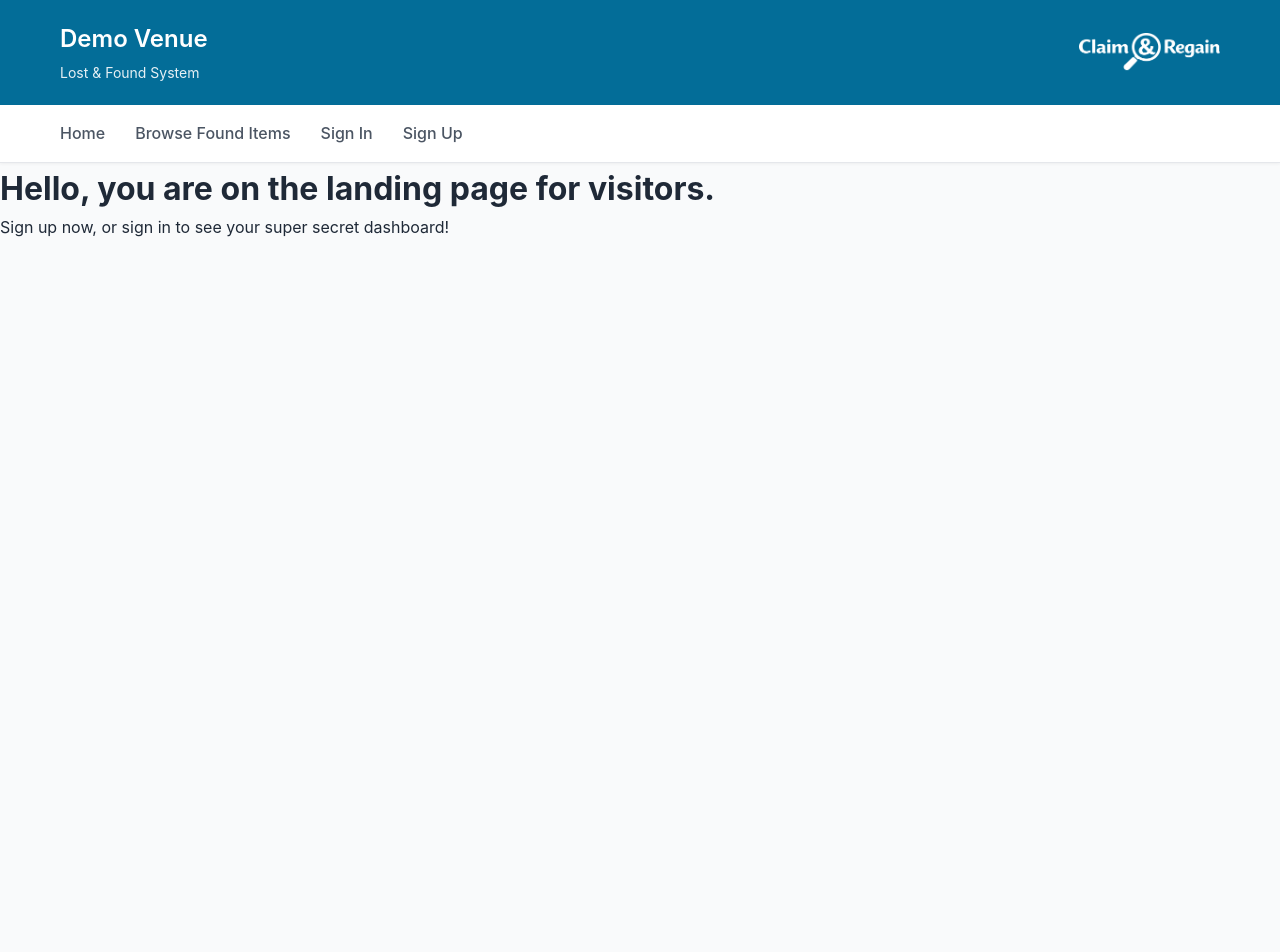
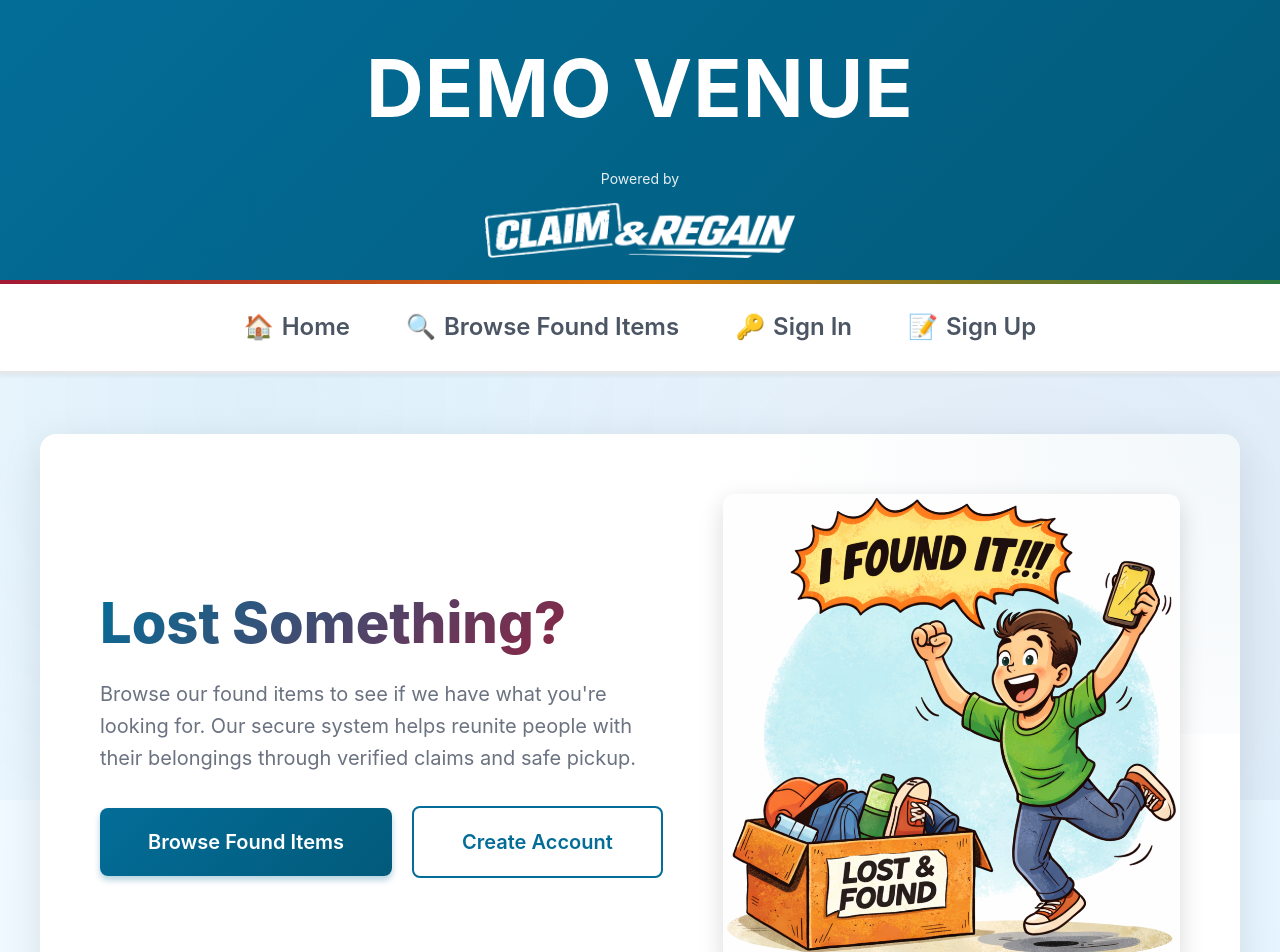
Before and after one commit to veggiebyte/claim-regain-frontend, a React (Vite) app: page / in a window 1280 px wide. Shown: the top 952 px of the page. Before the commit the page ends 800 px from the top, so only its background shows below. Built offline with nearby package versions, Linux system fonts and the light colour scheme; no server answers.

Commit message:
Landing Page design

```diff
--- a/src/App.jsx
+++ b/src/App.jsx
@@ -3,7 +3,6 @@ import NavBar from './components/NavBar/NavBar';
 import SignUpForm from './components/SignUpForm/SignUpForm';
 import SignInForm from './components/SignInForm/SignInForm';
 import Landing from './components/Landing/Landing';
-import Dashboard from './components/Dashboard/Dashboard';
 import FoundItemList from './components/FoundItemList/FoundItemList';
 import FoundItemDetails from './components/FoundItemDetails/FoundItemDetails';
 import FoundItemForm from './components/FoundItemForm/FoundItemForm';
@@ -62,7 +61,7 @@ const App = () => {
     <>
       <NavBar />
       <Routes>
-        <Route path='/' element={user ? <Dashboard /> : <Landing />} />
+        <Route path='/' element={<Landing />} />
 
         {/* Public routes - anyone can view found items */}
         <Route path='/founditems' element={<FoundItemList foundItems={foundItems} />} />
--- a/src/components/Dashboard/Dashboard.jsx
+++ /dev/null
@@ -1,38 +0,0 @@
-import { useContext } from 'react';
-import { Link } from 'react-router';
-import { UserContext } from '../../contexts/UserContext';
-
-const Dashboard = () => {
-  const { user } = useContext(UserContext);
-
-  return (
-    <main>
-      <h1>Welcome to Claim & Regain, {user.username}!</h1>
-      <p>Your role: <strong>{user.role}</strong></p>
-
-      {user.role === 'STAFF' ? (
-        <div>
-          <h2>Staff Dashboard</h2>
-          <p>As staff, you can:</p>
-          <ul>
-            <li><Link to='/staff/dashboard'>View Staff Dashboard (All Items)</Link></li>
-            <li><Link to='/founditems/new'>Log New Found Items</Link></li>
-            <li><Link to='/claims'>Review Claims</Link></li>
-            <li><Link to='/founditems'>View Public Found Items List</Link></li>
-          </ul>
-        </div>
-      ) : (
-        <div>
-          <h2>Visitor Dashboard</h2>
-          <p>As a visitor, you can:</p>
-          <ul>
-            <li><Link to='/founditems'>Browse Found Items</Link></li>
-            <li><Link to='/claims'>View My Claims</Link></li>
-          </ul>
-        </div>
-      )}
-    </main>
-  );
-};
-
-export default Dashboard;
--- a/src/components/Landing/Landing.jsx
+++ b/src/components/Landing/Landing.jsx
@@ -1,8 +1,32 @@
+import { Link } from 'react-router';
+
 const Landing = () => {
   return (
-    <main>
-      <h1>Hello, you are on the landing page for visitors.</h1>
-      <p>Sign up now, or sign in to see your super secret dashboard!</p>
+    <main className="landing-page">
+      <div className="hero-section">
+        <div className="hero-container">
+          <div className="hero-content">
+            <h1>Lost Something?</h1>
+            <p className="hero-subtitle">
+              Browse our found items to see if we have what you're looking for.
+              Our secure system helps reunite people with their belongings through
+              verified claims and safe pickup.
+            </p>
+            <div className="cta-buttons">
+              <Link to="/founditems" className="btn-primary btn-large">
+                Browse Found Items
+              </Link>
+              <Link to="/sign-up" className="btn-secondary btn-large">
+                Create Account
+              </Link>
+            </div>
+          </div>
+
+          <div className="hero-image">
+<img src="/images/hero_image.png" alt="Here Image_I found it!" />
+          </div>
+        </div>
+      </div>
     </main>
   );
 };
--- a/src/components/NavBar/NavBar.jsx
+++ b/src/components/NavBar/NavBar.jsx
@@ -10,10 +10,8 @@ const NavBar = () => {
       {/* Header with venue info and logo */}
       <header className="header">
         <div className="header-content">
-          <div className="venue-info">
-            <h1>Demo Venue</h1>
-            <p>Lost & Found System</p>
-          </div>
+          <h1 className="venue-title">Demo Venue</h1>
+          <p className="powered-by">Powered by</p>
           <div className="logo-brand">
             <img src="/images/logo_white.png" alt="Claim & Regain" />
           </div>
@@ -24,29 +22,73 @@ const NavBar = () => {
       <nav className="navbar">
         <div className="nav-container">
           <ul className="nav-links">
-            <li><Link to="/">Home</Link></li>
+            <li>
+              <Link to="/">
+                <span>🏠</span> Home
+              </Link>
+            </li>
 
             {!user ? (
               // Guest navigation
               <>
-                <li><Link to="/founditems">Browse Found Items</Link></li>
-                <li><Link to="/sign-in">Sign In</Link></li>
-                <li><Link to="/sign-up">Sign Up</Link></li>
+                <li>
+                  <Link to="/founditems">
+                    <span>🔍</span> Browse Found Items
+                  </Link>
+                </li>
+                <li>
+                  <Link to="/sign-in">
+                    <span>🔑</span> Sign In
+                  </Link>
+                </li>
+                <li>
+                  <Link to="/sign-up">
+                    <span>📝</span> Sign Up
+                  </Link>
+                </li>
               </>
             ) : user.role === 'STAFF' ? (
               // Staff navigation
               <>
-                <li><Link to="/staff/dashboard">Staff Dashboard</Link></li>
-                <li><Link to="/founditems">Public View</Link></li>
-                <li><Link to="/claims">Review Claims</Link></li>
-                <li><Link to="/" onClick={handleSignOut}>Sign Out</Link></li>
+                <li>
+                  <Link to="/staff/dashboard">
+                    <span>📋</span> Staff Dashboard
+                  </Link>
+                </li>
+                <li>
+                  <Link to="/founditems">
+                    <span>👁️</span> Public View
+                  </Link>
+                </li>
+                <li>
+                  <Link to="/claims">
+                    <span>✓</span> Review Claims
+                  </Link>
+                </li>
+                <li>
+                  <Link to="/" onClick={handleSignOut}>
+                    <span>🚪</span> Sign Out
+                  </Link>
+                </li>
               </>
             ) : (
               // Visitor navigation
               <>
-                <li><Link to="/founditems">Browse Items</Link></li>
-                <li><Link to="/claims">My Claims</Link></li>
-                <li><Link to="/" onClick={handleSignOut}>Sign Out</Link></li>
+                <li>
+                  <Link to="/founditems">
+                    <span>🔍</span> Browse Items
+                  </Link>
+                </li>
+                <li>
+                  <Link to="/claims">
+                    <span>📝</span> My Claims
+                  </Link>
+                </li>
+                <li>
+                  <Link to="/" onClick={handleSignOut}>
+                    <span>🚪</span> Sign Out
+                  </Link>
+                </li>
               </>
             )}
           </ul>
--- a/src/index.css
+++ b/src/index.css
@@ -8,8 +8,23 @@
 body {
   font-family: -apple-system, BlinkMacSystemFont, 'Segoe UI', Arial, sans-serif;
   color: #1f2937;
-  background-color: #f9fafb;
+  background: linear-gradient(135deg, #f0f9ff 0%, #e0f2fe 100%);
+  background-attachment: fixed;
   line-height: 1.6;
+}
+
+body::before {
+  content: '';
+  position: fixed;
+  top: 0;
+  left: 0;
+  width: 100%;
+  height: 100%;
+  background-image:
+    radial-gradient(circle at 20% 50%, rgba(3, 109, 152, 0.05) 0%, transparent 50%),
+    radial-gradient(circle at 80% 80%, rgba(163, 24, 53, 0.05) 0%, transparent 50%);
+  pointer-events: none;
+  z-index: -1;
 }
 
 a {
@@ -34,54 +49,66 @@ ul {
   margin: 0 auto;
 }
 
-/* ===== HEADER & NAVIGATION ===== */
+/* ===== HEADER ===== */
 .header {
-  background-color: #036d98;
+  background: linear-gradient(135deg, #036d98 0%, #025a7a 100%);
   color: white;
-  padding: 20px 0;
-  box-shadow: 0 2px 4px rgba(0,0,0,0.1);
+  padding: 24px 0;
+  box-shadow: 0 4px 6px rgba(0,0,0,0.1);
+  position: relative;
+}
+
+.header::after {
+  content: '';
+  position: absolute;
+  bottom: 0;
+  left: 0;
+  width: 100%;
+  height: 4px;
+  background: linear-gradient(90deg, #a31835 0%, #d97706 50%, #2d7a3e 100%);
 }
 
 .header-content {
-  display: flex;
-  justify-content: space-between;
-  align-items: center;
   max-width: 1200px;
   margin: 0 auto;
   padding: 0 20px;
+  text-align: center;
 }
 
-.venue-info h1 {
-  font-size: 1.5rem;
-  font-weight: 600;
-  margin-bottom: 4px;
+.venue-title {
+  font-size: 5rem;
+  font-weight: 700;
+  margin-bottom: 16px;
+  text-transform: uppercase;
+  letter-spacing: 1px;
 }
 
-.venue-info p {
+.powered-by {
   font-size: 0.875rem;
   opacity: 0.9;
+  margin-bottom: 10px;
 }
 
 .logo-brand {
   display: flex;
+  justify-content: center;
   align-items: center;
   gap: 12px;
 }
 
 .logo-brand img {
-  height: 40px;
+  height: 60px;
   width: auto;
 }
 
-.logo-brand span {
-  font-size: 1.25rem;
-  font-weight: 600;
-}
-
+/* ===== NAVIGATION ===== */
 .navbar {
   background-color: white;
-  border-bottom: 1px solid #e5e7eb;
-  box-shadow: 0 1px 3px rgba(0,0,0,0.05);
+  border-bottom: 3px solid #e5e7eb;
+  box-shadow: 0 2px 4px rgba(0,0,0,0.05);
+  position: sticky;
+  top: 0;
+  z-index: 100;
 }
 
 .nav-container {
@@ -92,49 +119,86 @@ ul {
 
 .nav-links {
   display: flex;
-  gap: 30px;
-  padding: 16px 0;
+  gap: 8px;
+  padding: 12px 0;
+  justify-content: center;
+  flex-wrap: wrap;
 }
 
-.nav-links a {
+.nav-links li a {
+  display: flex;
+  align-items: center;
+  gap: 8px;
   color: #4b5563;
-  font-weight: 500;
-  transition: color 0.2s;
+  font-weight: 600;
+  font-size: 1.5rem;
+  padding: 12px 24px;
+  border-radius: 6px;
+  transition: all 0.2s;
+  position: relative;
 }
 
-.nav-links a:hover {
+.nav-links li a:hover {
+  background-color: #f0f9ff;
   color: #036d98;
+  transform: translateY(-2px);
+}
+
+.nav-links li a::after {
+  content: '';
+  position: absolute;
+  bottom: 0;
+  left: 50%;
+  transform: translateX(-50%);
+  width: 0;
+  height: 3px;
+  background: linear-gradient(90deg, #036d98, #a31835);
+  transition: width 0.3s;
+}
+
+.nav-links li a:hover::after {
+  width: 80%;
 }
 
 /* ===== BUTTONS ===== */
 .btn-primary {
-  background-color: #036d98;
+  background: linear-gradient(135deg, #036d98 0%, #025a7a 100%);
   color: white;
-  padding: 10px 20px;
-  border-radius: 6px;
+  padding: 14px 32px;
+  border-radius: 8px;
   border: none;
   font-weight: 600;
+  font-size: 1.125rem;
   cursor: pointer;
-  transition: background-color 0.2s;
+  transition: all 0.3s;
+  box-shadow: 0 4px 6px rgba(3, 109, 152, 0.3);
+  display: inline-block;
 }
 
 .btn-primary:hover {
-  background-color: #025a7a;
+  transform: translateY(-2px);
+  box-shadow: 0 6px 12px rgba(3, 109, 152, 0.4);
+  background: linear-gradient(135deg, #025a7a 0%, #036d98 100%);
 }
 
 .btn-secondary {
-  background-color: #6b7280;
-  color: white;
-  padding: 10px 20px;
-  border-radius: 6px;
-  border: none;
+  background: white;
+  color: #036d98;
+  padding: 14px 32px;
+  border-radius: 8px;
+  border: 2px solid #036d98;
   font-weight: 600;
+  font-size: 1.125rem;
   cursor: pointer;
-  transition: background-color 0.2s;
+  transition: all 0.3s;
+  display: inline-block;
 }
 
 .btn-secondary:hover {
-  background-color: #4b5563;
+  background: #036d98;
+  color: white;
+  transform: translateY(-2px);
+  box-shadow: 0 4px 8px rgba(3, 109, 152, 0.3);
 }
 
 .btn-danger {
@@ -145,24 +209,126 @@ ul {
   border: none;
   font-weight: 500;
   cursor: pointer;
-  transition: background-color 0.2s;
+  transition: all 0.2s;
 }
 
 .btn-danger:hover {
   background-color: #8a1329;
+  transform: translateY(-2px);
 }
 
-button, .btn-primary, .btn-secondary, .btn-danger {
-  font-size: 0.875rem;
+.btn-large {
+  padding: 18px 48px;
+  font-size: 1.25rem;
+  white-space: nowrap;
+}
+
+/* ===== LANDING PAGE ===== */
+.landing-page {
+  min-height: calc(100vh - 200px);
+}
+
+.hero-section {
+  padding: 60px 20px;
+}
+
+.hero-container {
+  max-width: 1200px;
+  margin: 0 auto;
+  display: grid;
+  grid-template-columns: 1fr 1fr;
+  gap: 60px;
+  align-items: center;
+  background: white;
+  padding: 60px;
+  border-radius: 16px;
+  box-shadow: 0 10px 40px rgba(0,0,0,0.1);
+  position: relative;
+  overflow: hidden;
+}
+
+.hero-container::before {
+  content: '';
+  position: absolute;
+  top: -50%;
+  right: -50%;
+  width: 100%;
+  height: 100%;
+  background: radial-gradient(circle, rgba(3, 109, 152, 0.05) 0%, transparent 70%);
+  pointer-events: none;
+}
+
+.hero-content {
+  z-index: 1;
+}
+
+.hero-content h1 {
+  font-size: 3.5rem;
+  margin-bottom: 20px;
+  font-weight: 800;
+  background: linear-gradient(135deg, #036d98 0%, #a31835 100%);
+  -webkit-background-clip: text;
+  -webkit-text-fill-color: transparent;
+  background-clip: text;
+  line-height: 1.2;
+}
+
+.hero-subtitle {
+  font-size: 1.25rem;
+  color: #6b7280;
+  margin-bottom: 32px;
+  line-height: 1.6;
+}
+
+.cta-buttons {
+  display: flex;
+  gap: 20px;
+  flex-direction: row;
+  flex-wrap: nowrap;
+  align-items: center;
+}
+
+.hero-image {
+  position: relative;
+  z-index: 1;
+}
+
+.hero-image img {
+  width: 100%;
+  height: auto;
+  border-radius: 12px;
+  box-shadow: 0 8px 24px rgba(0,0,0,0.15);
+}
+
+/* ===== CARDS ===== */
+.card {
+  background: white;
+  padding: 32px;
+  border-radius: 12px;
+  box-shadow: 0 4px 12px rgba(0,0,0,0.08);
+  margin-bottom: 24px;
+  border-left: 4px solid #036d98;
+  transition: all 0.3s;
+}
+
+.card:hover {
+  transform: translateY(-4px);
+  box-shadow: 0 8px 24px rgba(0,0,0,0.12);
+}
+
+.card h2, .card h3 {
+  margin-bottom: 16px;
+  color: #1f2937;
 }
 
 /* ===== TABLES ===== */
 .table-container {
   background: white;
-  border-radius: 8px;
-  box-shadow: 0 1px 3px rgba(0,0,0,0.1);
+  border-radius: 12px;
+  box-shadow: 0 4px 12px rgba(0,0,0,0.08);
   overflow: hidden;
-  margin-top: 20px;
+  margin-top: 24px;
+  border: 1px solid #e5e7eb;
 }
 
 table {
@@ -171,15 +337,15 @@ table {
 }
 
 thead {
-  background-color: #f9fafb;
-  border-bottom: 2px solid #e5e7eb;
+  background: linear-gradient(135deg, #f0f9ff 0%, #e0f2fe 100%);
+  border-bottom: 2px solid #036d98;
 }
 
 th {
-  padding: 12px 16px;
+  padding: 16px;
   text-align: left;
-  font-weight: 600;
-  color: #6b7280;
+  font-weight: 700;
+  color: #036d98;
   font-size: 0.875rem;
   text-transform: uppercase;
   letter-spacing: 0.05em;
@@ -187,35 +353,48 @@ th {
 
 td {
   padding: 16px;
-  border-bottom: 1px solid #e5e7eb;
+  border-bottom: 1px solid #f3f4f6;
 }
 
 tbody tr:hover {
   background-color: #f9fafb;
 }
 
+tbody tr:last-child td {
+  border-bottom: none;
+}
+
 td a {
   color: #036d98;
   margin: 0 8px;
+  font-weight: 500;
+  transition: color 0.2s;
 }
 
 td a:hover {
+  color: #a31835;
   text-decoration: underline;
 }
 
 /* ===== FORMS ===== */
 form {
   background: white;
-  padding: 30px;
-  border-radius: 8px;
-  box-shadow: 0 1px 3px rgba(0,0,0,0.1);
+  padding: 40px;
+  border-radius: 12px;
+  box-shadow: 0 4px 12px rgba(0,0,0,0.08);
   max-width: 600px;
+  border-left: 4px solid #036d98;
+}
+
+form h2 {
+  margin-bottom: 24px;
+  color: #1f2937;
 }
 
 label {
   display: block;
-  margin-bottom: 20px;
-  font-weight: 500;
+  margin-bottom: 24px;
+  font-weight: 600;
   color: #374151;
 }
 
@@ -226,12 +405,12 @@ input[type="date"],
 textarea,
 select {
   width: 100%;
-  padding: 10px 12px;
-  border: 1px solid #d1d5db;
-  border-radius: 6px;
-  font-size: 0.875rem;
-  margin-top: 6px;
-  transition: border-color 0.2s;
+  padding: 12px 16px;
+  border: 2px solid #e5e7eb;
+  border-radius: 8px;
+  font-size: 1rem;
+  margin-top: 8px;
+  transition: all 0.2s;
 }
 
 input:focus,
@@ -239,32 +418,19 @@ textarea:focus,
 select:focus {
   outline: none;
   border-color: #036d98;
-  box-shadow: 0 0 0 3px rgba(3, 109, 152, 0.1);
+  box-shadow: 0 0 0 4px rgba(3, 109, 152, 0.1);
 }
 
 textarea {
-  min-height: 80px;
+  min-height: 100px;
   resize: vertical;
 }
 
 input[type="checkbox"] {
   margin-right: 8px;
-  width: 18px;
-  height: 18px;
-}
-
-/* ===== CARDS ===== */
-.card {
-  background: white;
-  padding: 24px;
-  border-radius: 8px;
-  box-shadow: 0 1px 3px rgba(0,0,0,0.1);
-  margin-bottom: 20px;
-}
-
-.card h2, .card h3 {
-  margin-bottom: 12px;
-  color: #1f2937;
+  width: 20px;
+  height: 20px;
+  cursor: pointer;
 }
 
 /* ===== UTILITY CLASSES ===== */
@@ -283,15 +449,53 @@ input[type="checkbox"] {
 /* ===== MOBILE RESPONSIVE ===== */
 @media (max-width: 768px) {
   .header-content {
-    flex-direction: column;
-    text-align: center;
-    gap: 16px;
+    padding: 0 16px;
+  }
+
+  .venue-title {
+    font-size: 3rem;
+  }
+
+  .logo-brand img {
+    height: 50px;
   }
 
   .nav-links {
     flex-direction: column;
-    gap: 12px;
-    padding: 12px 0;
+    gap: 8px;
+    align-items: stretch;
+  }
+
+  .nav-links li a {
+    justify-content: center;
+    font-size: 1rem;
+  }
+
+  .nav-links li a span {
+    font-size: 1.125rem;
+  }
+
+  .hero-container {
+    grid-template-columns: 1fr;
+    padding: 40px 24px;
+    gap: 40px;
+  }
+
+  .hero-content h1 {
+    font-size: 2.5rem;
+  }
+
+  .hero-subtitle {
+    font-size: 1.125rem;
+  }
+
+  .cta-buttons {
+    flex-direction: column;
+  }
+
+  .btn-large {
+    width: 100%;
+    font-size: 1.125rem;
   }
 
   .table-container {
@@ -299,14 +503,10 @@ input[type="checkbox"] {
   }
 
   form {
-    padding: 20px;
+    padding: 24px;
   }
 
-  .logo-brand img {
-    height: 32px;
-  }
-
-  .venue-info h1 {
-    font-size: 1.25rem;
+  .card {
+    padding: 24px;
   }
 }
```
Also changed, not shown: public/images/hero_image.png (added), public/images/logo_white.png.
